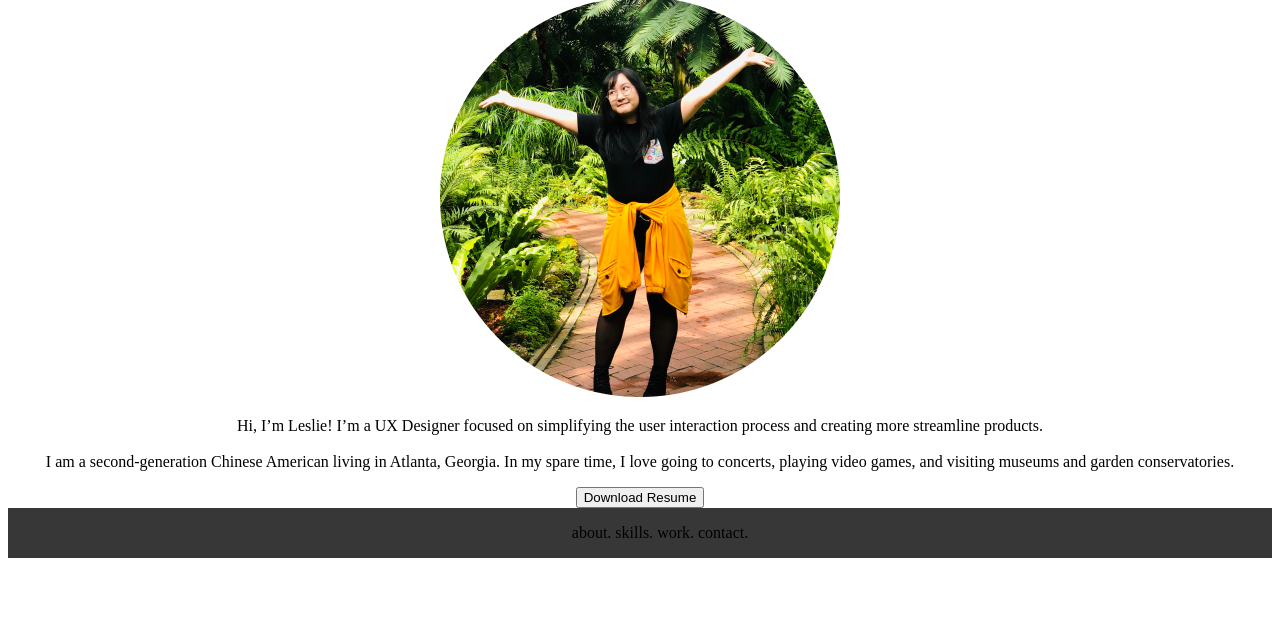
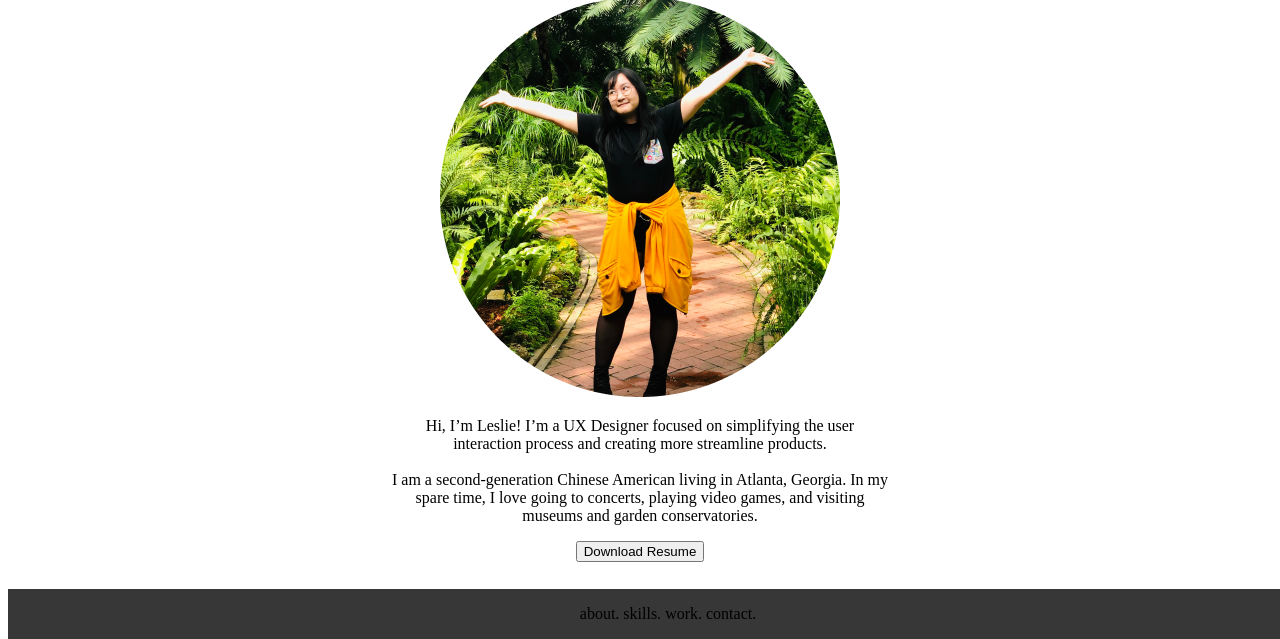
Before and after one commit to lesliewonggg/UX_UI_HW_17, a plain HTML site: page index.html in a window 1280 px wide. Shown: the part 161-800 px from the top of the page. Drawn offline with Linux system fonts and the light colour scheme.

Commit message:
updated content width and footer

```diff
--- a/css/style.css
+++ b/css/style.css
@@ -26,7 +26,7 @@ ul {
 }
 
 .content {
-    width: 500 px;
+    width: 500px;
     margin: 0 auto;
     text-align: center;
 }
@@ -34,6 +34,9 @@ ul {
 footer {
     background-color: #373738;
     text-align: center;
+    position: absolute;
+    bottom: 0;
+    width: 100%;
 }
 
 footer ul {
```
Also changed, not shown: index.html (+1 -0 lines).
